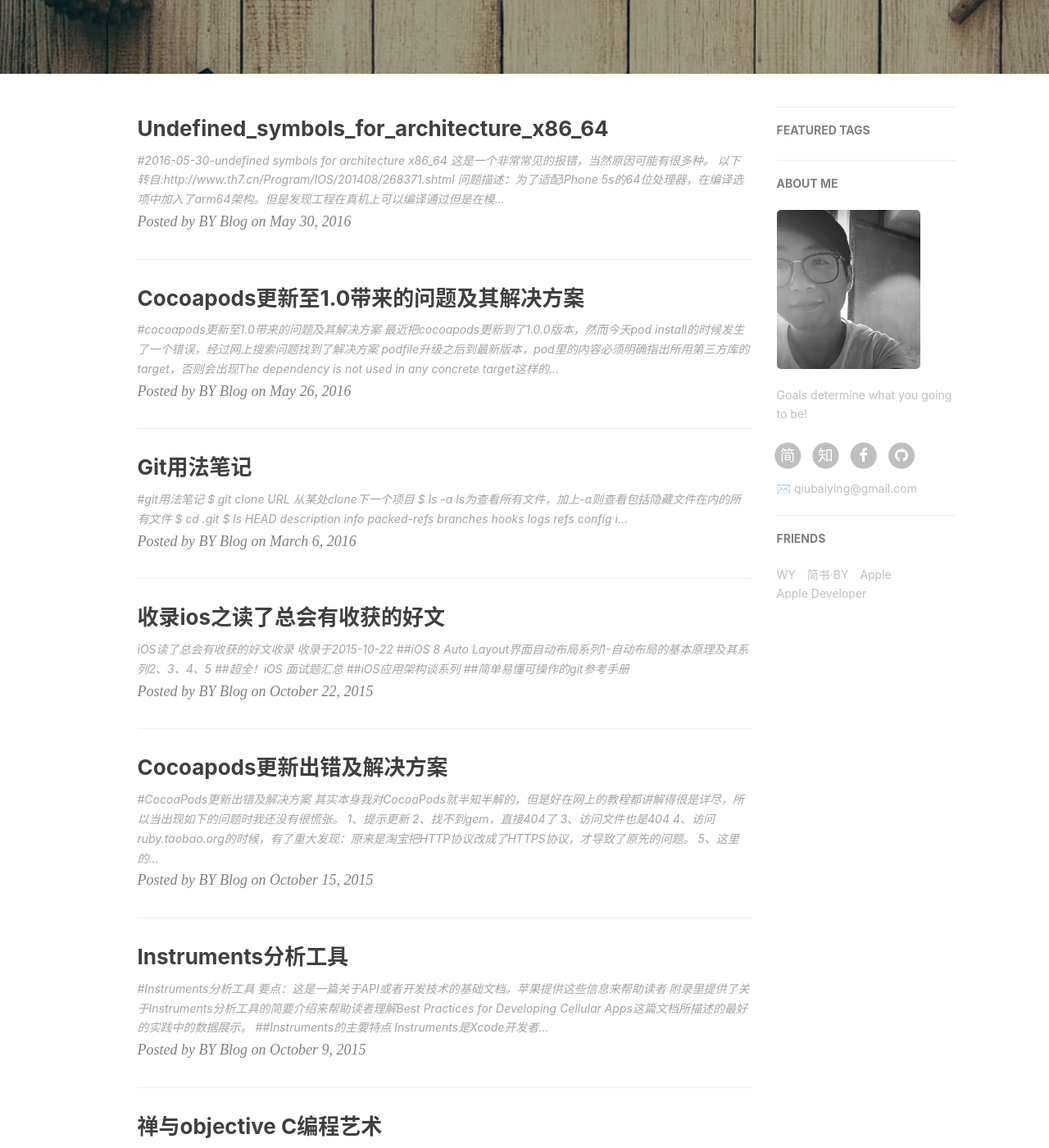
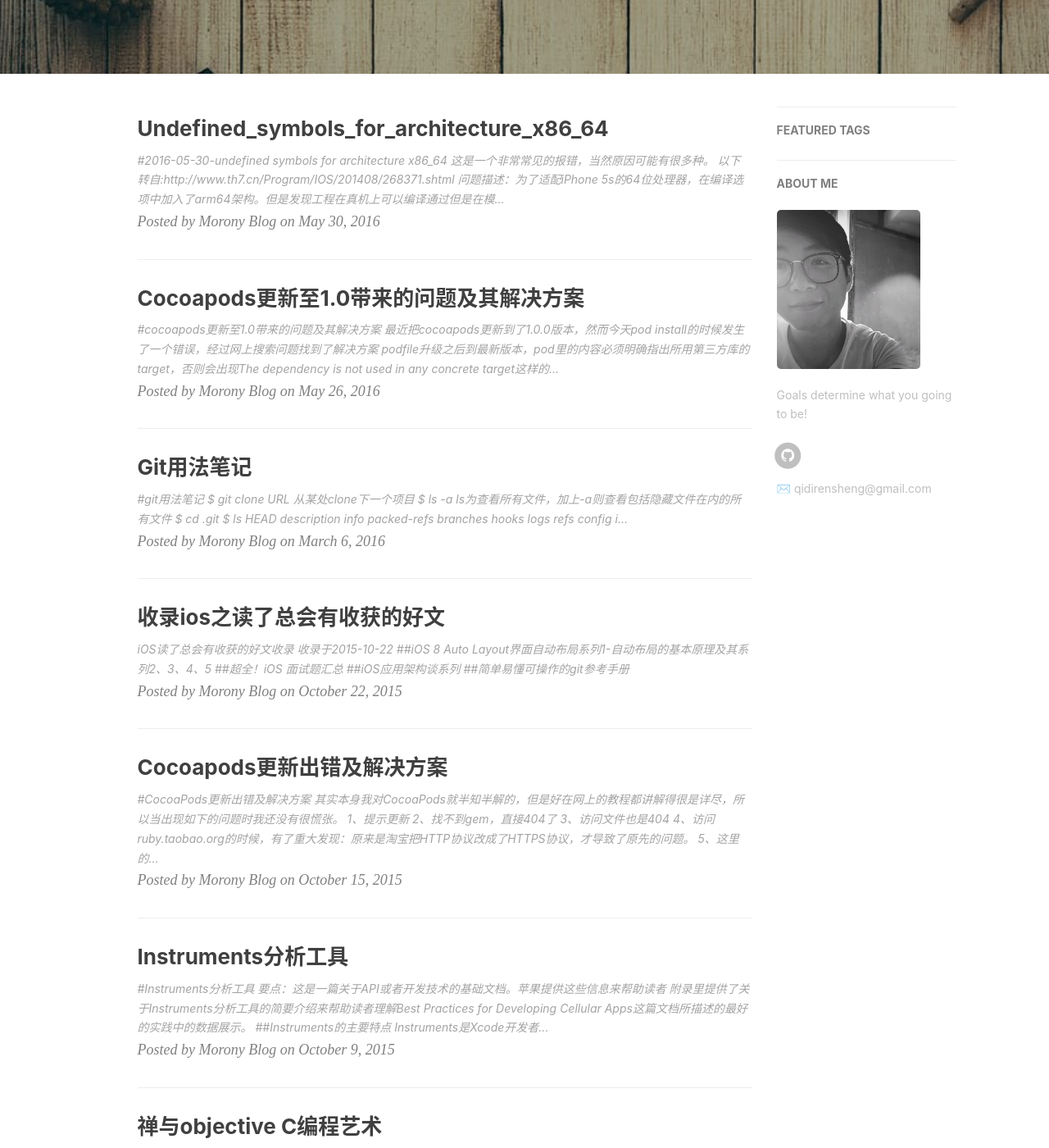
Before and after one commit to bw4uf/bw4uf.github.io, a Jekyll site: the page built from index.html, in a window 1280 px wide and 1400 px high, scrolled down 328 px. Shown: the whole window at 82% size. Built offline with Jekyll 4.4.1, drawn with Linux system fonts in a browser that asks for light colours; nearby versions of some CDN libraries; the list of posts is cut into pages by our own code; comment, search, counter and statistics services are not loaded; some of the changed lines change nothing that is shown; some of the changed text lies outside the part shown.

Commit message:
Update _config.yml

```diff
--- a/_config.yml
+++ b/_config.yml
@@ -1,13 +1,13 @@
 # Site settings
-title: BY Blog
-SEOTitle: 柏荧的博客 | BY Blog
+title: Morony Blog
+SEOTitle: 启迪的博客 | Morony Blog
 header-img: img/post-bg-desk.jpg
-email: qiubaiying@gmail.com
+email: qidirensheng@gmail.com
 description: "Every failure is leading towards success."
-keyword: "BY, BY Blog, 柏荧的博客, qiubaiying, 邱柏荧, iOS, Apple, iPhone"
-url: "http://qiubaiying.github.io"          # your host, for absolute URL
+keyword: "Morony, 启迪, iOS, Apple, iPhone"
+url: "http://bw4uf.github.io"          # your host, for absolute URL
 baseurl: ""      # for example, '/blog' if your blog hosted on 'host/blog'
-github_repo: "https://github.com/qiubaiying/qiubaiying.github.io.git" # you code repository
+github_repo: "https://github.com/bw4uf/bw4uf.github.io.git" # you code repository
 
 # Sidebar settings
 sidebar: true                           # whether or not using Sidebar.
@@ -18,12 +18,12 @@ sidebar-avatar: /img/about-BY-gentle.jpg      # use absolute URL, seeing it's us
 
 # SNS settings
 RSS: false
-# weibo_username:     qiubaiying
-zhihu_username:     qiubaiying
-github_username:    qiubaiying
-facebook_username:  baiying.qiu.7
-jianshu_username:   e71990ada2fd
-#twitter_username:   qiubaiying
+# weibo_username:
+# zhihu_username:
+github_username:    bw4uf
+# facebook_username:  baiying.qiu.7
+# jianshu_username:
+#twitter_username:
 
 
 
@@ -60,21 +60,21 @@ kramdown:
 # disqus_username: qiubaiying
 
 # Gitalk
-gitalk:
-  enable: true    #是否开启Gitalk评论
-  clientID: f2c84e7629bb1446c1a4                            #生成的clientID
-  clientSecret: ca6d6139d1e1b8c43f8b2e19492ddcac8b322d0d    #生成的clientSecret
-  repo: qiubaiying.github.io    #仓库名称
-  owner: qiubaiying    #github用户名
-  admin: qiubaiying
-  distractionFreeMode: true #是否启用类似FB的阴影遮罩
+# gitalk:
+#   enable: true    #是否开启Gitalk评论
+#   clientID: f2c84e7629bb1446c1a4                            #生成的clientID
+#   clientSecret: ca6d6139d1e1b8c43f8b2e19492ddcac8b322d0d    #生成的clientSecret
+#   repo: bw4uf.github.io    #仓库名称
+#   owner: bw4uf    #github用户名
+#   admin: bw4uf
+#   distractionFreeMode: true #是否启用类似FB的阴影遮罩
 
 
 # 统计
 
 # Analytics settings
 # Baidu Analytics
-ba_track_id: b50bf2b12b5338a1845e33832976fd68
+ba_track_id: 874caead714446172e718ab9d0eb724b
 
 # Google Analytics
 ga_track_id: 'UA-90855596-1'            # Format: UA-xxxxxx-xx
@@ -97,18 +97,18 @@ service-worker: true
 
 
 # Friends
-friends: [
-    {
-        title: "WY",
-        href: "http://zhengwuyang.com"
-    },{
-        title: "简书·BY",
-        href: "http://www.jianshu.com/u/e71990ada2fd"
-    },{
-        title: "Apple",
-        href: "https://apple.com"
-    },{
-        title: "Apple Developer",
-        href: "https://developer.apple.com/"
-    }
-]
+# friends: [
+#     {
+#         title: "WY",
+#         href: "http://zhengwuyang.com"
+#     },{
+#         title: "简书·BY",
+#         href: "http://www.jianshu.com/u/e71990ada2fd"
+#     },{
+#         title: "Apple",
+#         href: "https://apple.com"
+#     },{
+#         title: "Apple Developer",
+#         href: "https://developer.apple.com/"
+#     }
+# ]
```
